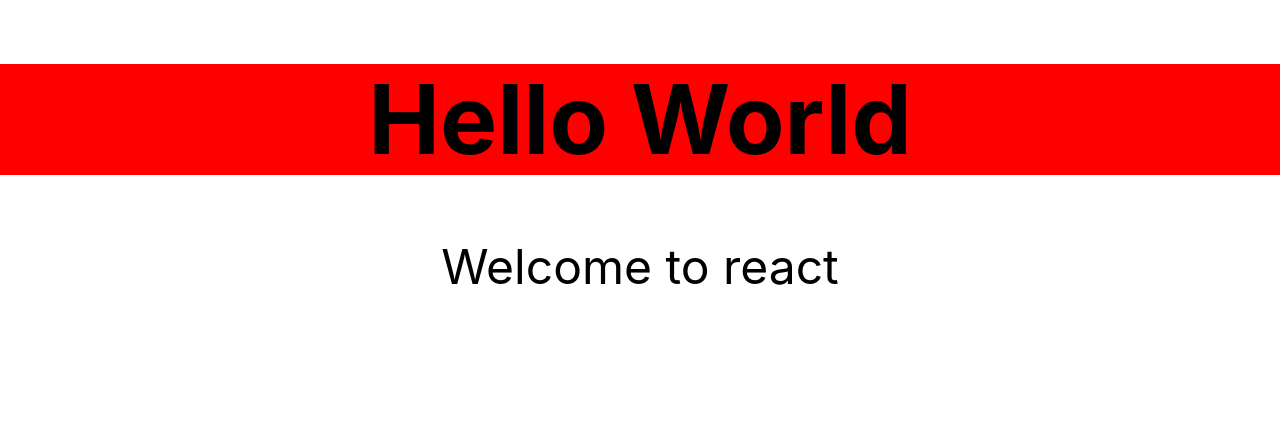
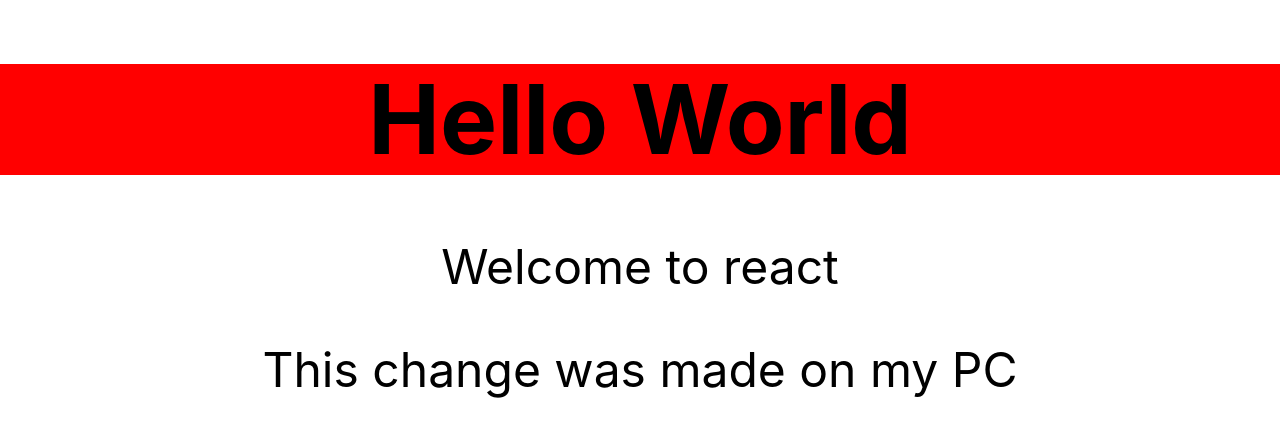
Before and after one commit to Damianpad/robofriends, a React (Create React App) app: page / in a window 1280 px wide. Shown: the top 436 px of the page. Built offline with nearby package versions, Linux system fonts and the light colour scheme.

Commit message:
Added change from my PC

```diff
--- a/src/Hello.js
+++ b/src/Hello.js
@@ -4,10 +4,11 @@ import './Hello.css';
 class Hello extends Component {
   render() {
     return (
-    <div class='f1 tc'>
-    <h1>Hello World</h1>
-    <p>Welcome to react</p>
-    </div>
+      <div class='f1 tc'>
+        <h1>Hello World</h1>
+        <p>Welcome to react</p>
+        <p>This change was made on my PC</p>
+      </div>
     )
   }
 }
```
